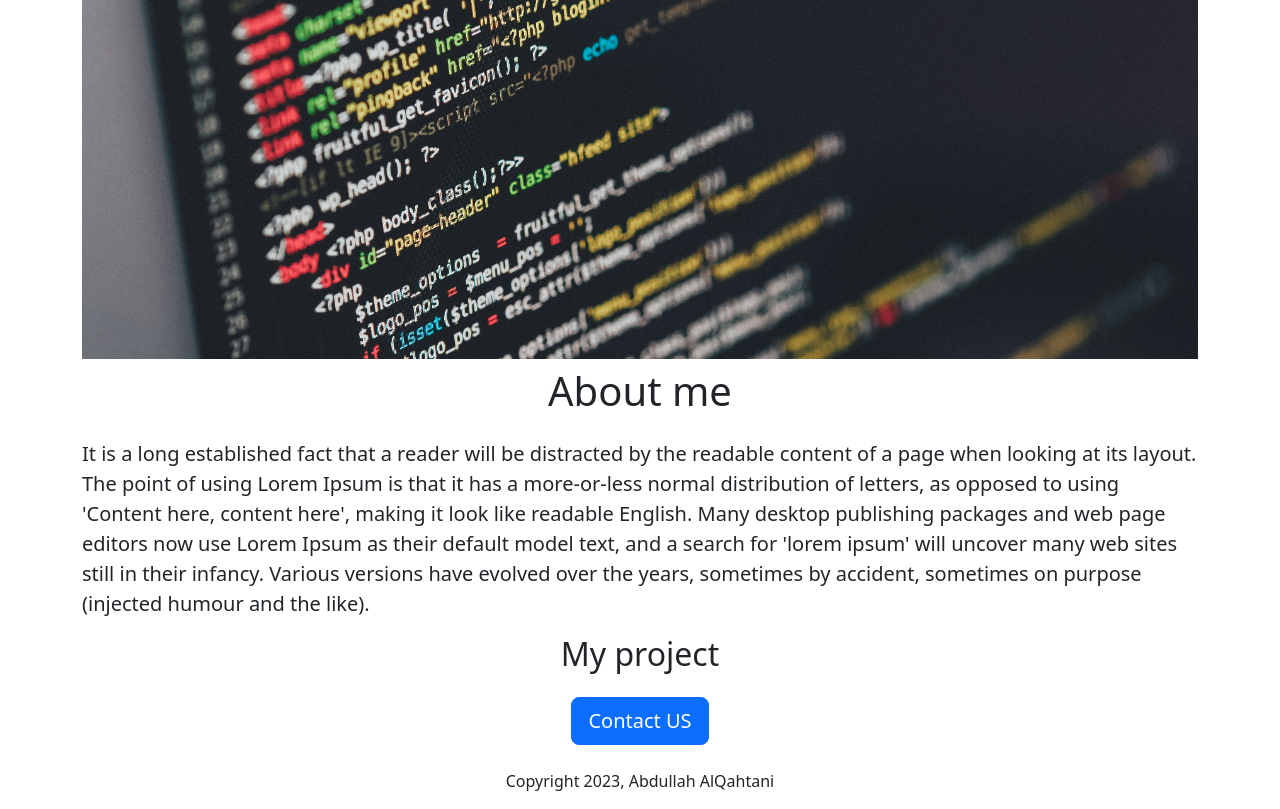
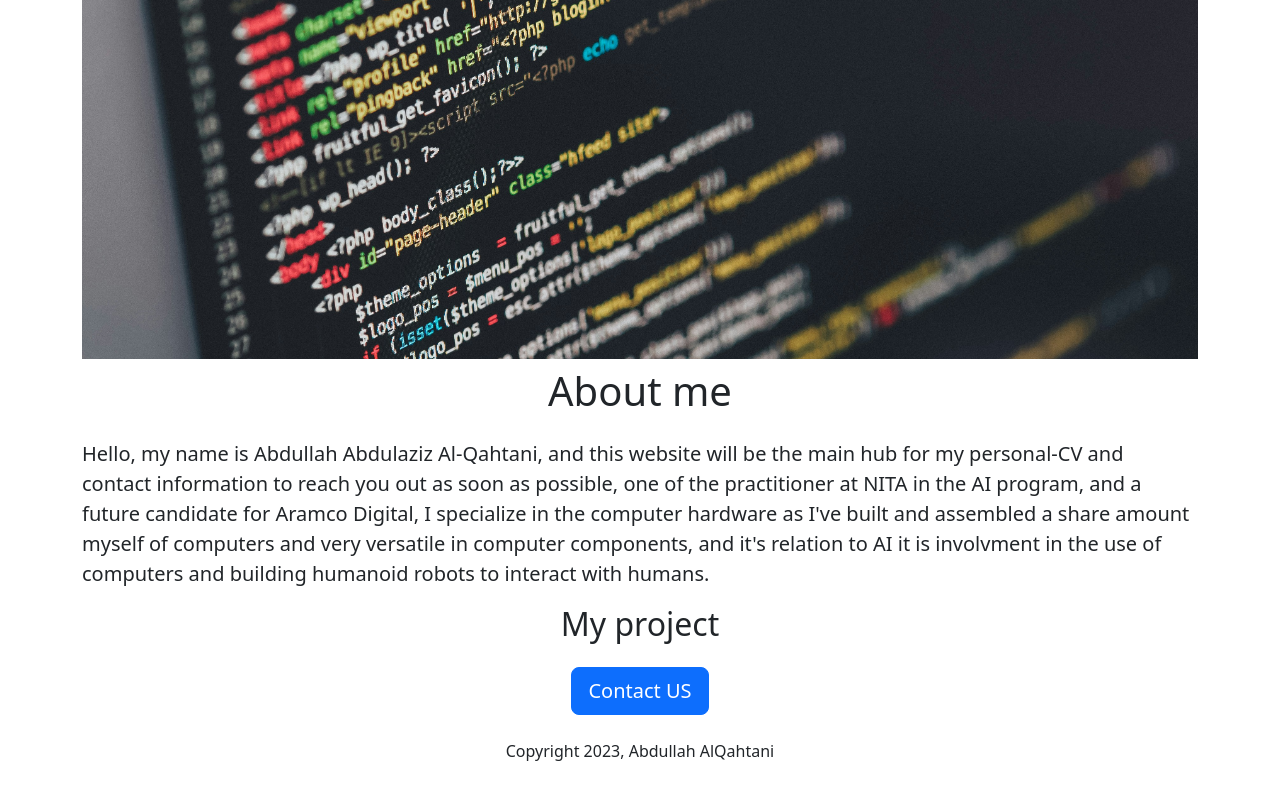
Before and after one commit to 33AbdullahAlQahtani/AbdullahPortfolio, a Flask app: template templates/home.html in a window 1280 px wide. Shown: the part 81-890 px from the top of the page. After the commit the page ends 842 px from the top, so only its background shows below. Run offline with Flask 3, Linux system fonts and the light colour scheme; the template is opened without the code that fills it, so the values that code supplies are empty.

Commit message:
Slight fix for the code

```diff
--- a/app.py
+++ b/app.py
@@ -1,5 +1,5 @@
 from flask import Flask, render_template, request
-from database import load_projects_from_db, load_project_from_db
+from database import load_projects_from_db, load_project_from_db, add_message_to_db
 
 app = Flask(__name__)
 
@@ -13,7 +13,7 @@ def hello_world():
 @app.route("/project/<id>")
 def project_details(id):
   project = load_project_from_db(id)
-  return render_template('project_details.html', project = project)
+  return render_template('project_details.html', project=project)
 
 
 @app.route("/message")
@@ -24,6 +24,7 @@ def message():
 @app.route("/messagesub", methods=['post'])
 def message_submitted():
   data = request.form
+  add_message_to_db(data)
   return render_template('messagesub.html', data=data)
 
 
--- a/templates/home.html
+++ b/templates/home.html
@@ -11,7 +11,7 @@
   <h1 class = "text-center mt-2 mb-4">Abdullah Area</h1>
     {%include 'banner.html'%}
 <h1 class = "text-center mt-2 mb-4">About me</h1>
-<p class = "lead">It is a long established fact that a reader will be distracted by the readable content of a page when looking at its layout. The point of using Lorem Ipsum is that it has a more-or-less normal distribution of letters, as opposed to using 'Content here, content here', making it look like readable English. Many desktop publishing packages and web page editors now use Lorem Ipsum as their default model text, and a search for 'lorem ipsum' will uncover many web sites still in their infancy. Various versions have evolved over the years, sometimes by accident, sometimes on purpose (injected humour and the like).</p>
+<p class = "lead">Hello, my name is Abdullah Abdulaziz Al-Qahtani, and this website will be the main hub for my personal-CV and contact information to reach you out as soon as possible, one of the practitioner at NITA in the AI program, and a future candidate for Aramco Digital, I specialize in the computer hardware as I've built and assembled a share amount myself of computers and very versatile in computer components, and it's relation to AI it is involvment in the use of computers and building humanoid robots to interact with humans. </p>
 <h2 class = "text-center mt-2 mb-4">My project</h2>
 <div>
 {%for st in projects%}
```
